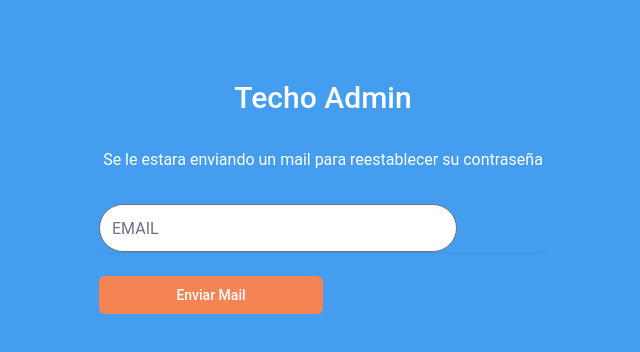
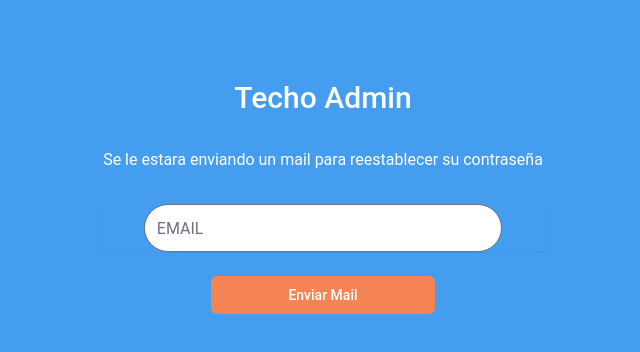
Before and after one commit to ProyectoTecho/TechoAdmin, a Next.js app in the folder techo-admin/: page /RecuperarPass in a window 1280 px wide. Shown: the top 352 px of the page, without its empty margins (317-957 px from the left). Built offline with nearby package versions, Linux system fonts and the light colour scheme.

Commit message:
cambios estilos en componente recuperarPass

```diff
--- a/techo-admin/pages/RecuperarPass.js
+++ b/techo-admin/pages/RecuperarPass.js
@@ -33,14 +33,17 @@ function RecuperarPass() {
   };
 
   return (
-
     <div className="flex justify-center mt-20">
       <div className="max-w-md w-full space-y-8 ">
-        <h1 className="text-3xl font-medium text-white flex justify-center">Techo Admin</h1>
-        <p className="text-white flex justify-center">Se le estara enviando un mail para reestablecer su contraseña</p>
+        <h1 className="text-3xl font-medium text-white flex justify-center">
+          Techo Admin
+        </h1>
+        <p className="text-white flex justify-center">
+          Se le estara enviando un mail para reestablecer su contraseña
+        </p>
 
-        <form className="mt-8 space-y-6" id="signInForm" method="POST">
-          <div className="rounded-md shadow-sm -space-y-px">
+        <form className="mt-8 space-y-6 " id="signInForm" method="POST">
+          <div className="rounded-md shadow-sm -space-y-px flex justify-center">
             <input
               type="email"
               className="w-4/5 h-12 rounded-full text-black "
@@ -51,7 +54,7 @@ function RecuperarPass() {
             />
           </div>
 
-          <div className="">
+          <div className="flex justify-center">
             <button
               className="group w-1/2  justify-center py-2 px-4 border border-transparent text-sm font-medium rounded-md text-white  focus:outline-none focus:ring-2 focus:ring-offset-2"
               onClick={handleClick}
```
